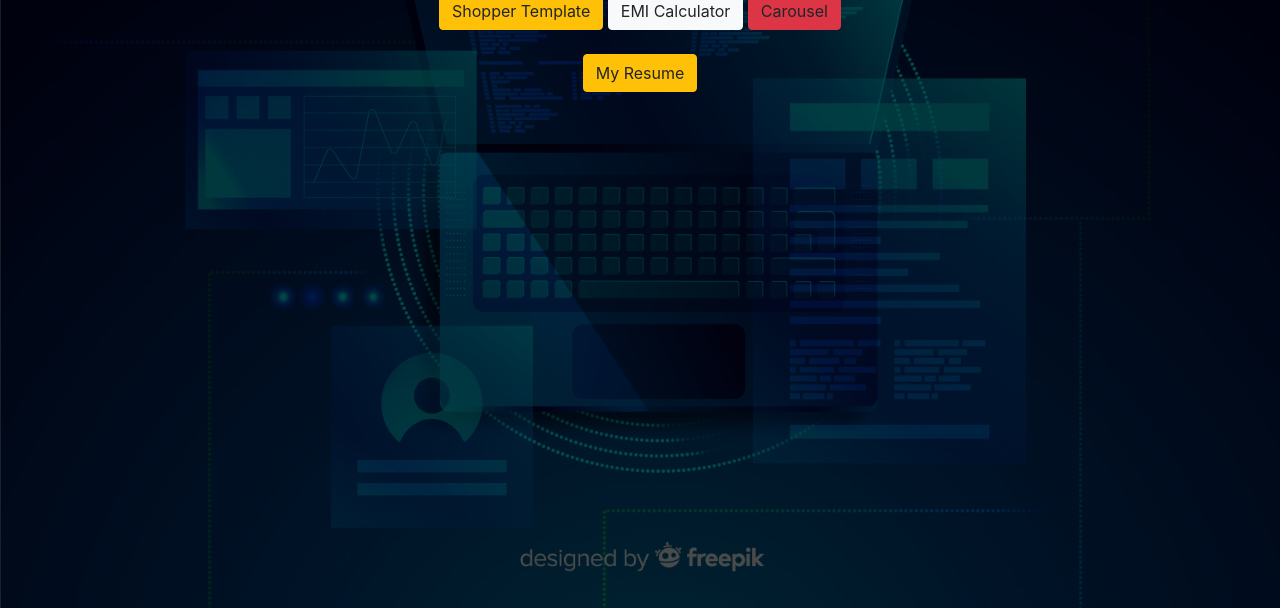
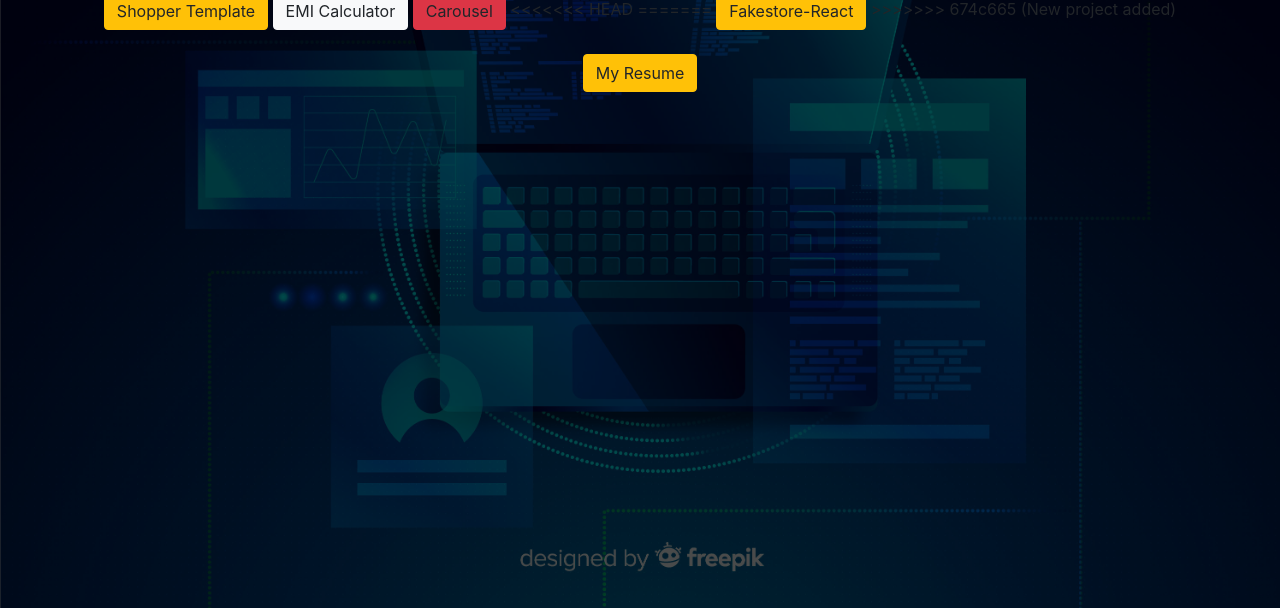
Before and after one commit to shahab-tech/myPortfolio, a plain HTML site: page index.html in a window 1280 px wide. Shown: the part 248-856 px from the top of the page. Drawn offline with nearby package versions, Linux system fonts and the light colour scheme.

```diff
--- a/index.html
+++ b/index.html
@@ -22,6 +22,10 @@
                 <a class="btn btn-warning">Shopper Template</a>
                 <a class="btn btn-light">EMI Calculator</a>
                 <a class="btn btn-danger">Carousel</a>
+<<<<<<< HEAD
+=======
+                <a class="btn btn-warning" href="https://fakestore-demo.netlify.app/">Fakestore-React</a>
+>>>>>>> 674c665 (New project added)
                 <div class="mt-4">
                     <a class="btn btn-warning">My Resume</a>
 
```
